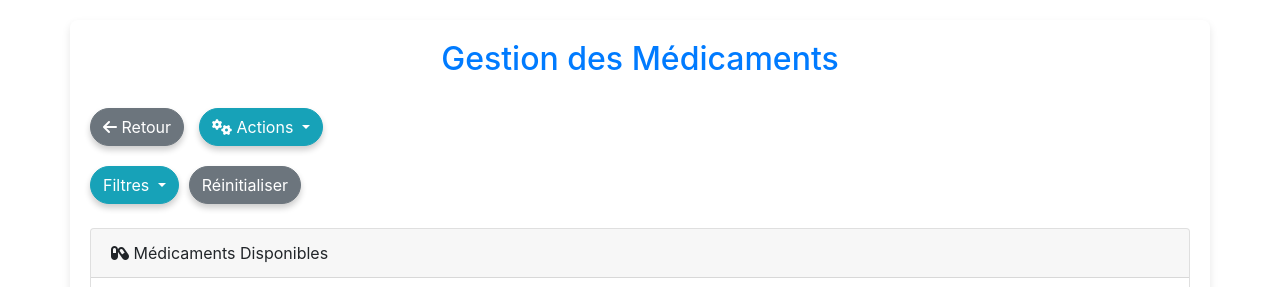
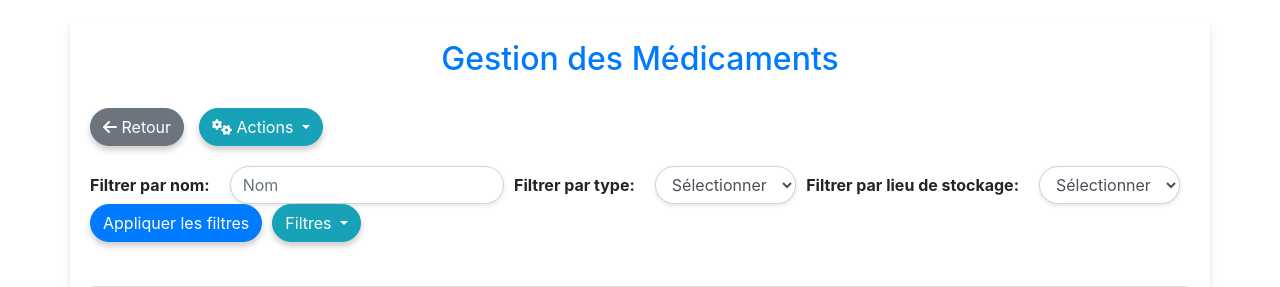
Before and after one commit to eloisarrazin84/eventsapps, a PHP site: page /gestion_medicaments.php in a window 1280 px wide. Shown: the top 287 px of the page. Run offline with PHP 8.4, Linux system fonts and the light colour scheme; data that the repository does not hold is empty.

Commit message:
Update gestion_medicaments.php

```diff
--- a/gestion_medicaments.php
+++ b/gestion_medicaments.php
@@ -177,20 +177,14 @@ $stockLocations = $stmt->fetchAll(PDO::FETCH_ASSOC);
         </div>
     </div>
 <!-- Formulaire de Filtrage -->
-<form method="GET" class="form-inline justify-content-between mb-4">
+<div class="d-flex justify-content-end mb-4">
+    <form method="GET" class="form-inline">
         <div class="filter-group">
-        <div class="dropdown">
-            <button class="btn btn-info dropdown-toggle" type="button" id="dropdownMenuButton" data-toggle="dropdown" aria-haspopup="true" aria-expanded="false">
-                Filtres
-            </button>
-            <div class="dropdown-menu" aria-labelledby="dropdownMenuButton">
-                <form method="GET">
-                    <div class="dropdown-item">
-                        <label for="filter_nom">Filtrer par nom:</label>
+            <label class="filter-label" for="filter_nom">Filtrer par nom:</label>
             <input type="text" name="filter_nom" class="form-control" placeholder="Nom" value="<?php echo htmlspecialchars($filterNom); ?>">
         </div>
-                    <div class="dropdown-item">
-                        <label for="filter_type">Filtrer par type:</label>
+        <div class="filter-group">
+            <label class="filter-label" for="filter_type">Filtrer par type:</label>
             <select name="filter_type" class="form-control">
                 <option value="">Sélectionner</option>
                 <option value="PER OS" <?php echo $filterType == 'PER OS' ? 'selected' : ''; ?>>PER OS</option>
@@ -198,8 +192,8 @@ $stockLocations = $stmt->fetchAll(PDO::FETCH_ASSOC);
                 <option value="Inhalable" <?php echo $filterType == 'Inhalable' ? 'selected' : ''; ?>>Inhalable</option>
             </select>
         </div>
-                    <div class="dropdown-item">
-                        <label for="filter_location">Filtrer par lieu de stockage:</label>
+        <div class="filter-group">
+            <label class="filter-label" for="filter_location">Filtrer par lieu de stockage:</label>
             <select name="filter_location" class="form-control">
                 <option value="">Sélectionner</option>
                 <?php foreach ($stockLocations as $location): ?>
@@ -209,15 +203,25 @@ $stockLocations = $stmt->fetchAll(PDO::FETCH_ASSOC);
                 <?php endforeach; ?>
             </select>
         </div>
-                    <div class="dropdown-item">
+        <div class="filter-group">
             <button type="submit" class="btn btn-primary">Appliquer les filtres</button>
+            <div class="btn-group">
+                <button class="btn btn-info dropdown-toggle" data-toggle="dropdown" aria-haspopup="true" aria-expanded="false">
+                    Filtres
+                </button>
+                <div class="dropdown-menu">
+                    <form method="GET" action="gestion_medicaments.php">
+                        <input type="hidden" name="filter_nom" value="<?php echo htmlspecialchars($filterNom); ?>">
+                        <input type="hidden" name="filter_type" value="<?php echo htmlspecialchars($filterType); ?>">
+                        <input type="hidden" name="filter_location" value="<?php echo htmlspecialchars($filterLocation); ?>">
+                        <button type="submit" class="dropdown-item">Réinitialiser</button>
+                    </form>
+                </div>
+            </div>
         </div>
     </form>
 </div>
-        </div>
-        <a href="gestion_medicaments.php" class="btn btn-secondary">Réinitialiser</a>
-    </div>
-</form>
+
 
     <!-- Liste des Médicaments -->
     <div class="card">
```
Lines whose indentation alone changed are shown as unchanged.
